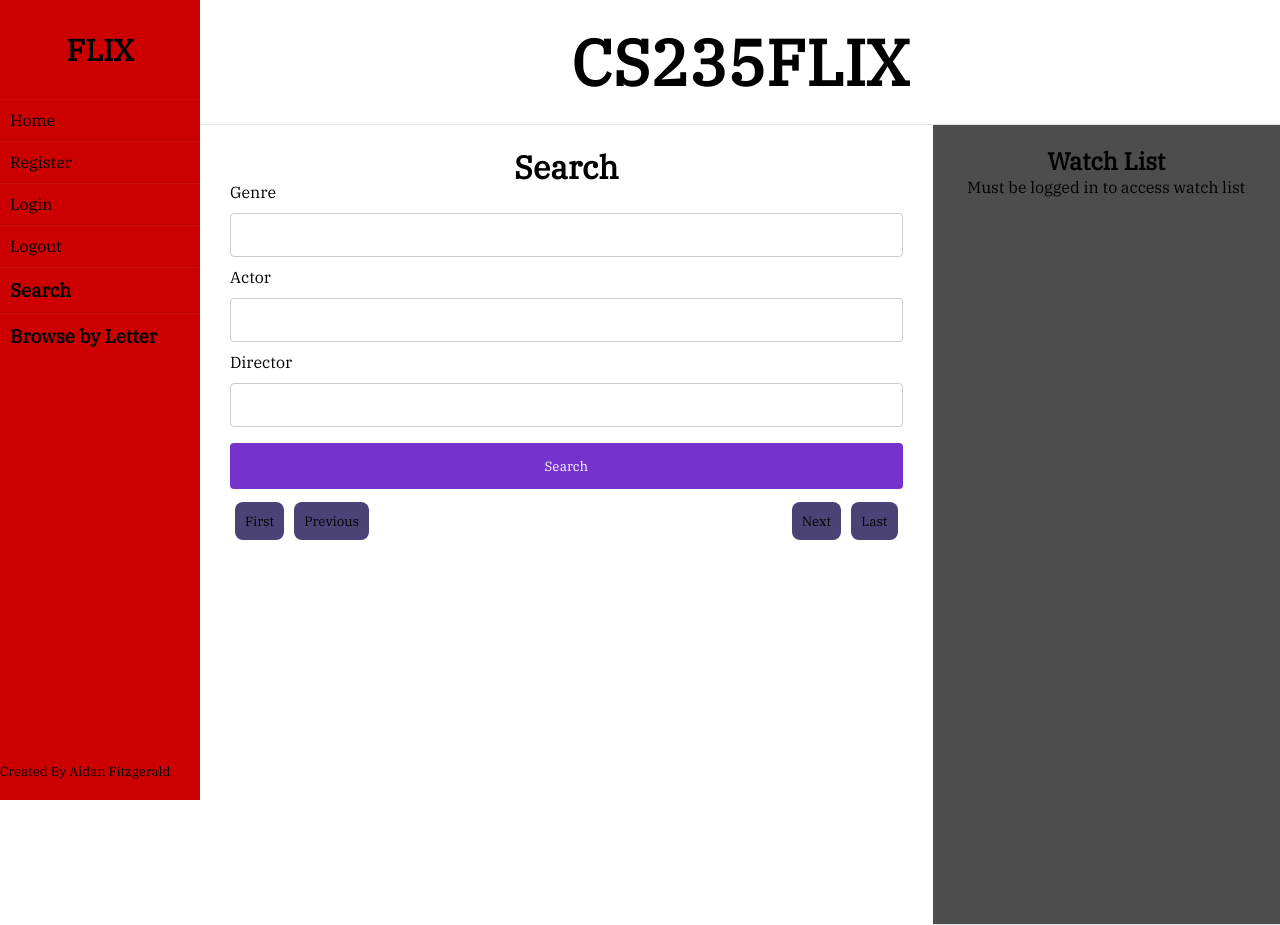
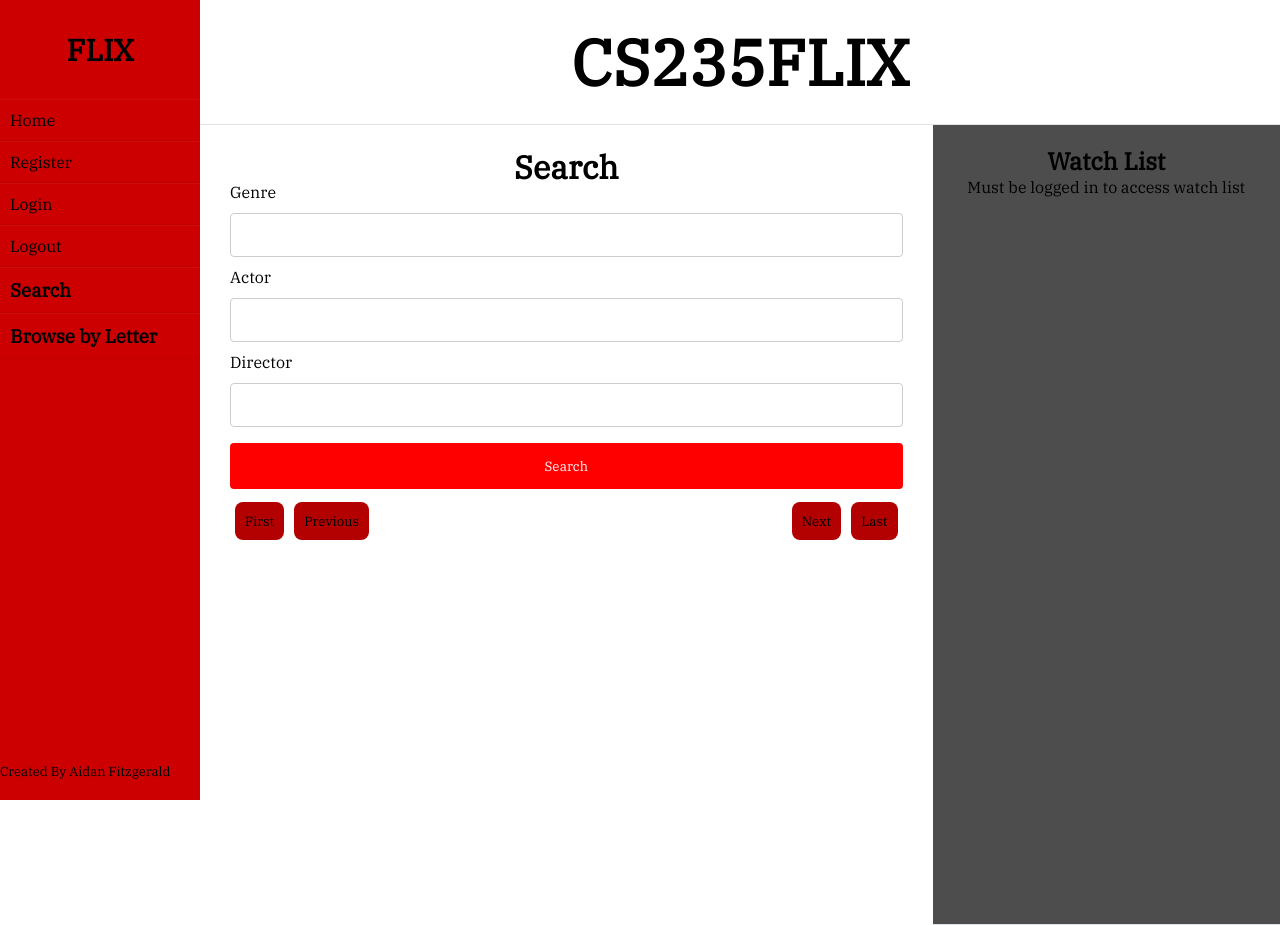
Before and after one commit to AidanBFitzgerald/CS235FLIX_V3, a Flask app: page /search in a window 1280 px wide. Run offline with Flask 2, Linux system fonts and the light colour scheme.

Commit message:
changed button styling

```diff
--- a/flix/static/css/main.css
+++ b/flix/static/css/main.css
@@ -36,7 +36,7 @@ h1 {
 }
 
 .btn-general {
-    background-color: #7532cd;
+    background-color: #ff0000;
     color: white;
     border: none;
     border-radius: 8px;
@@ -47,7 +47,7 @@ h1 {
 }
 
 .btn-general-disabled {
-    background-color: #4b4276;
+    background-color: #b30000;
     border: none;
     border-radius: 8px;
     display: inline-block;
@@ -58,7 +58,7 @@ h1 {
 }
 
 .btn-general:hover {
-    background-color: #8acd32;
+    background-color: #bfbfbf;
     color: black;
 }
 
@@ -174,7 +174,7 @@ input[type='password'],
 
 input[type='submit'] {
     width: 100%;
-     background-color: #7532cd;
+     background-color: #ff0000;
      color: white;
      padding: 14px 20px;
      margin: 8px 0;
@@ -184,7 +184,7 @@ input[type='submit'] {
 }
 
 input[type='submit']:hover {
-    background-color: #8acd32;
+    background-color: #bfbfbf;
     color: black;
 }
 
```
